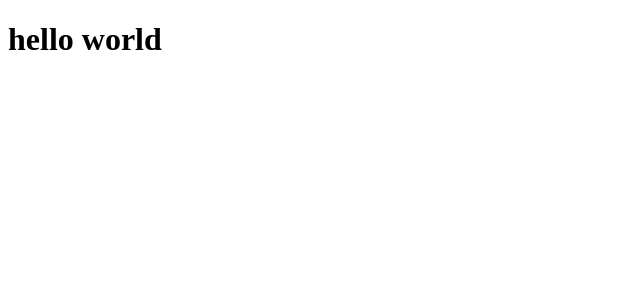
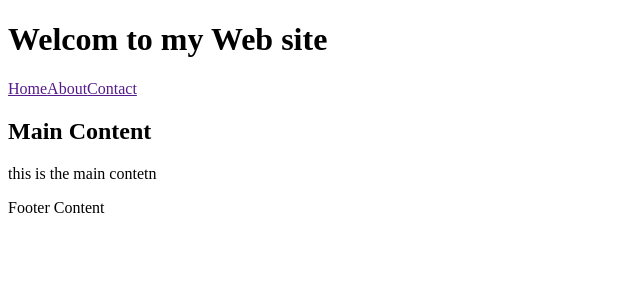
Before and after one commit to Gaurav-jain-21/React-Demo-, a React (Vite) app: page / in a window 1280 px wide. Shown: the top 300 px of the page, without its empty margins (0-640 px from the left). Built offline with nearby package versions, Linux system fonts and the light colour scheme.

Commit message:
this is just for learning

```diff
--- a/src/App.jsx
+++ b/src/App.jsx
@@ -1,8 +1,13 @@
-import Greet from "./components/Greet";
+// import Greet from "./components/Greet";
+import Footer from "./components/Footer";
+import Header from "./components/Header";
+import Main from "./components/Main";
 const App = () => {
   return <div>
 
-       <Greet/>
+       <Header/>
+       <Main/>
+       <Footer/>
     </div>;
 
 };
--- /dev/null
+++ b/src/components/Footer.jsx
@@ -0,0 +1,11 @@
+import React from 'react'
+
+const Footer = () => {
+  return (
+    <footer>
+        <p> Footer Content </p>
+    </footer>
+  )
+}
+
+export default Footer
--- /dev/null
+++ b/src/components/Header.jsx
@@ -0,0 +1,15 @@
+import React from 'react'
+
+const Header = () => {
+  return (
+    <div>
+        <h1> Welcom to my Web site</h1>
+        <nav>
+            <a href="">Home</a><a href="">About</a><a href="">Contact</a>
+        </nav>
+
+    </div>
+  )
+}
+
+export default Header
--- /dev/null
+++ b/src/components/Main.jsx
@@ -0,0 +1,12 @@
+import React from 'react'
+
+const Main = () => {
+  return (
+    <main>
+        <h2> Main Content</h2>
+        <p> this is the main contetn</p>
+    </main>
+  )
+}
+
+export default Main
```
